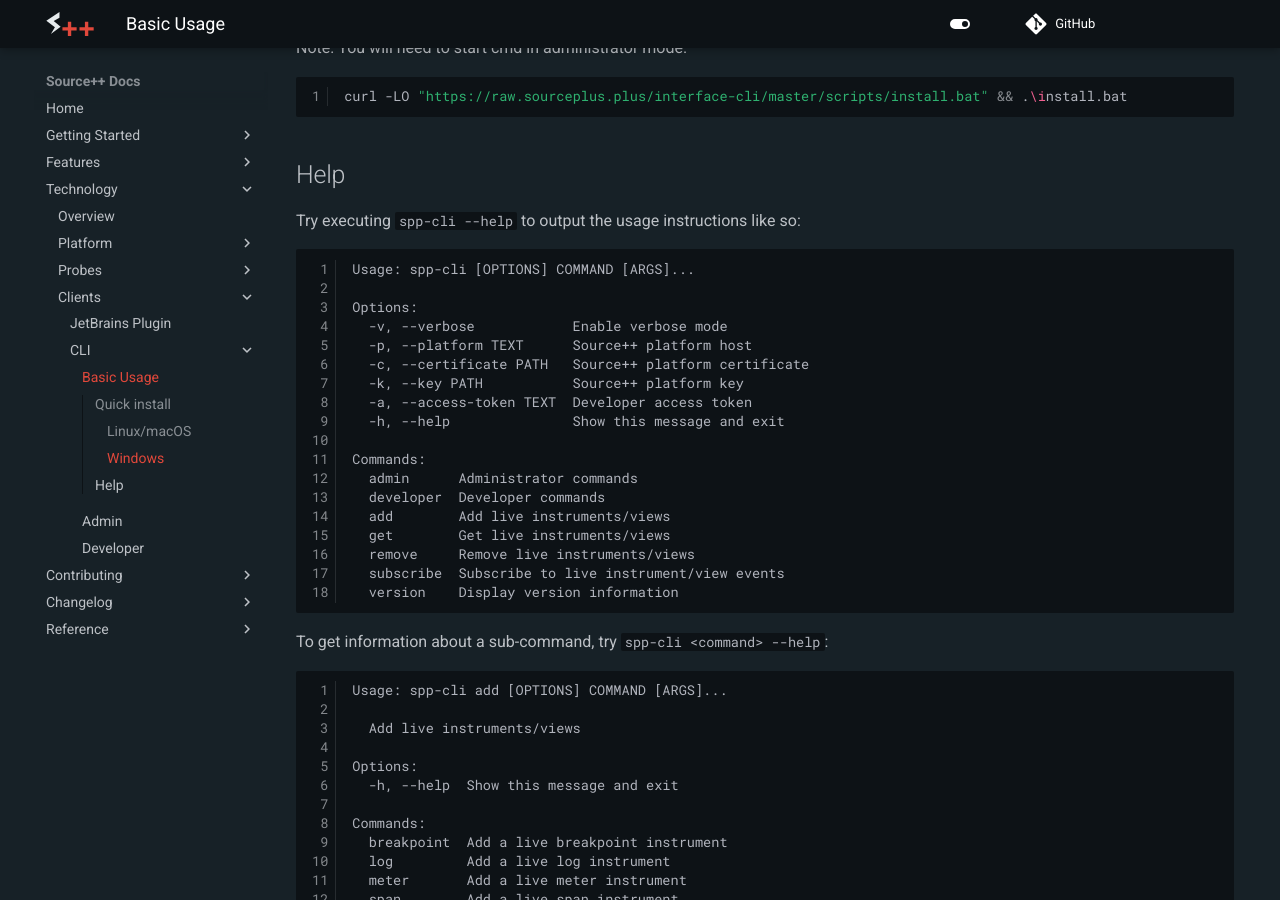
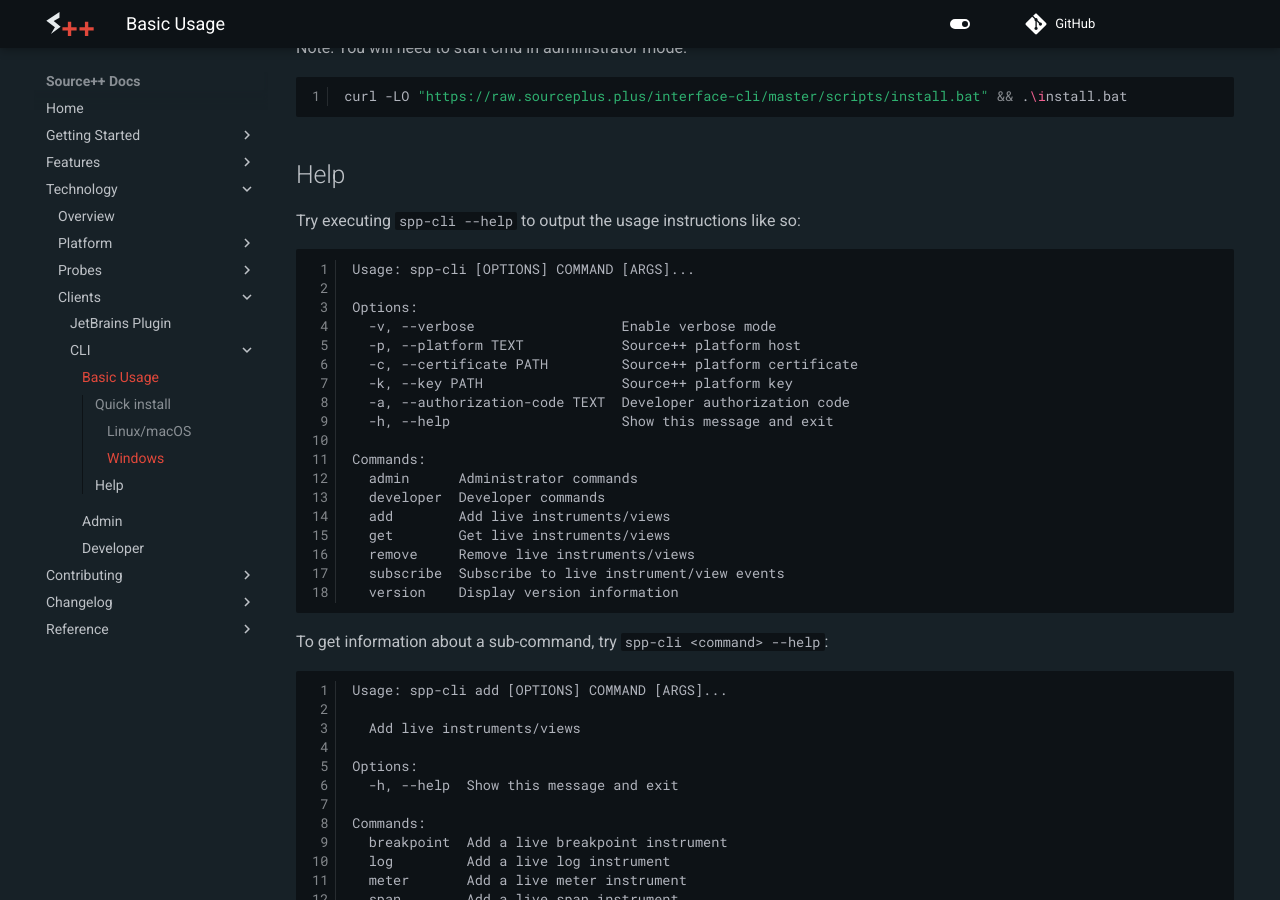
Before and after one commit to sourceplusplus/documentation, an MkDocs documentation site: the page built from docs/technology/clients/cli/README.md, in a window 1280 px wide and 900 px high, scrolled down 401 px. Built offline with MkDocs 1.6.1 and Material for MkDocs 9.7.7, drawn with Linux system fonts in a browser that asks for light colours; comment, search, counter and statistics services are not loaded; the version menu is left out.

Commit message:
docs: update spp-cli options

```diff
--- a/docs/technology/clients/cli/README.md
+++ b/docs/technology/clients/cli/README.md
@@ -26,12 +26,12 @@
 Usage: spp-cli [OPTIONS] COMMAND [ARGS]...
 
 Options:
-  -v, --verbose            Enable verbose mode
-  -p, --platform TEXT      Source++ platform host
-  -c, --certificate PATH   Source++ platform certificate
-  -k, --key PATH           Source++ platform key
-  -a, --access-token TEXT  Developer access token
-  -h, --help               Show this message and exit
+  -v, --verbose                  Enable verbose mode
+  -p, --platform TEXT            Source++ platform host
+  -c, --certificate PATH         Source++ platform certificate
+  -k, --key PATH                 Source++ platform key
+  -a, --authorization-code TEXT  Developer authorization code
+  -h, --help                     Show this message and exit
 
 Commands:
   admin      Administrator commands
```
Also changed, not shown: docs/technology/clients/cli/developer.md (+6 -6 lines).
